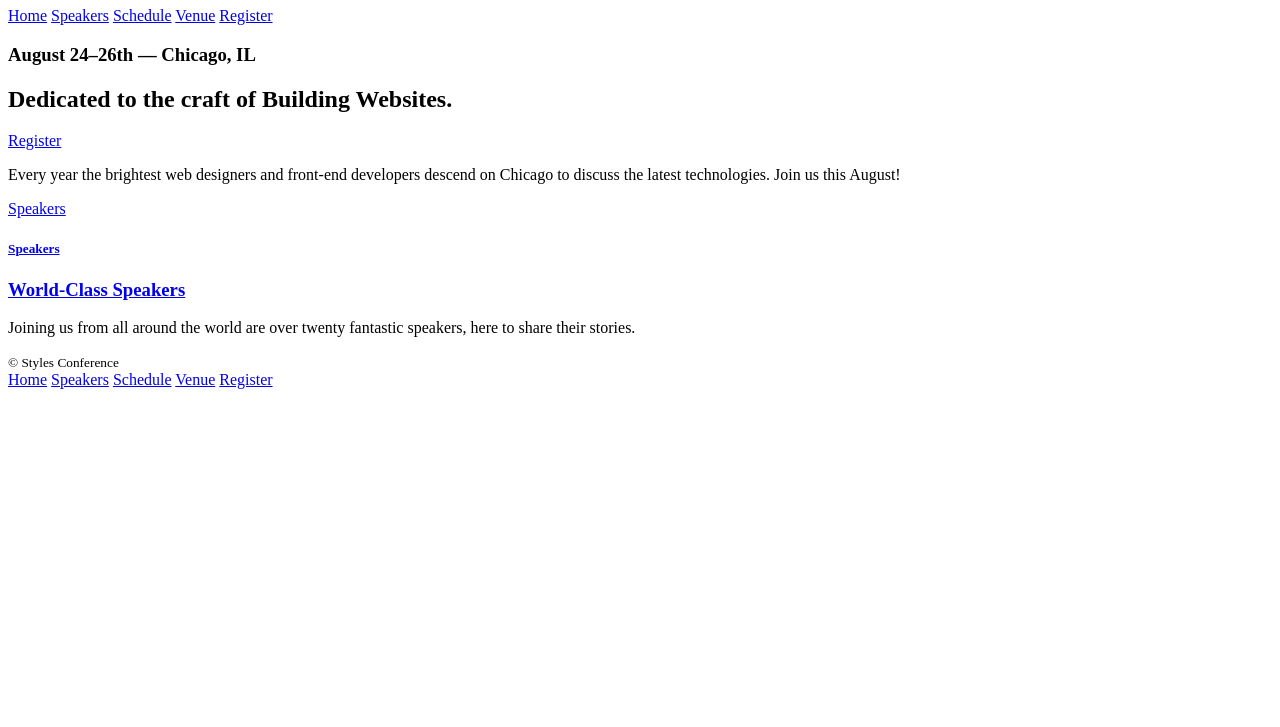
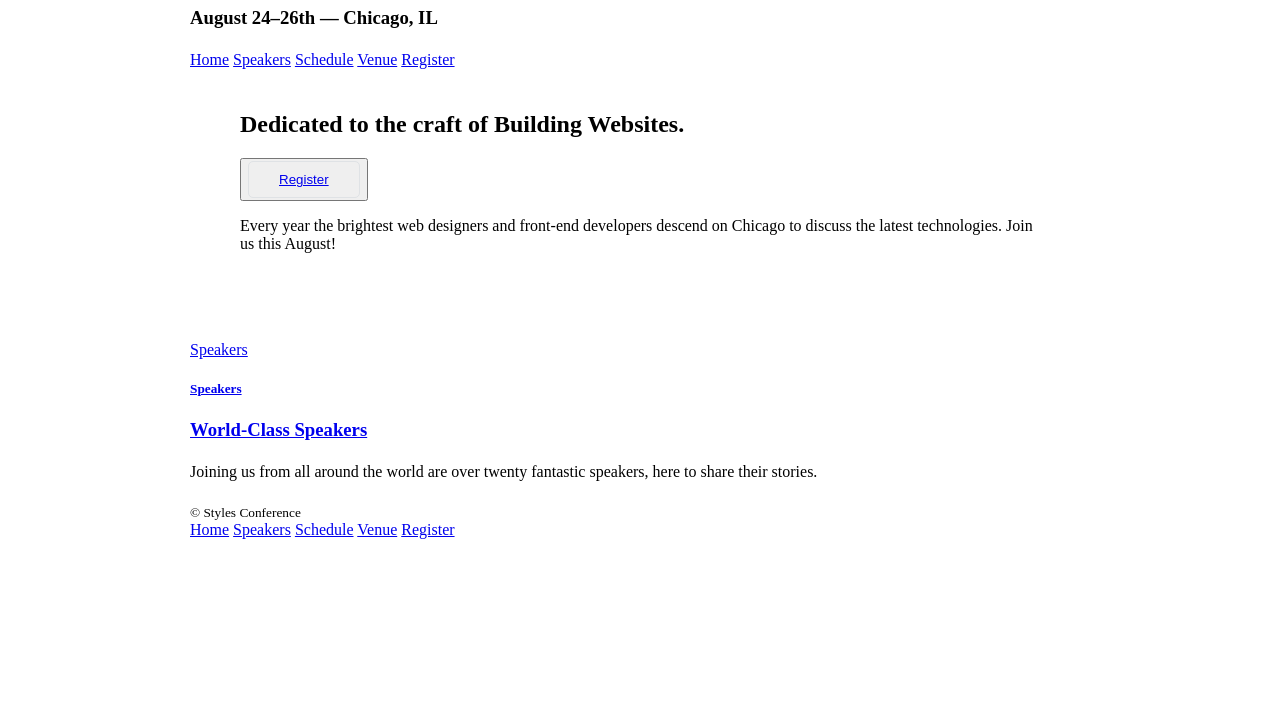
Before and after one commit to sumitsaurabh927/Basics, a plain HTML site: page index.html in a window 1280 px wide. Shown: the part 73-800 px from the top of the page. Drawn offline with Linux system fonts and the light colour scheme.

Commit message:
added css styes

```diff
--- a/assets/stylesheets/styles.css
+++ b/assets/stylesheets/styles.css
@@ -0,0 +1,52 @@
+/*
+  ========================================
+  Grid
+  ========================================
+*/
+
+*,
+*:before,
+*:after {
+  -webkit-box-sizing: border-box;
+     -moz-box-sizing: border-box;
+          box-sizing: border-box;
+}
+.container {
+    margin: 0 auto;
+    padding-left: 30px;
+    padding-right: 30px;
+    width: 960px;
+  }
+  /*
+  ========================================
+  Typography
+  ========================================
+*/
+
+h1, h3, h4, h5, p {
+    margin-bottom: 22px;
+  }
+  /*
+  ========================================
+  Buttons
+  ========================================
+*/
+
+.btn {
+    border-radius: 5px;
+    display: inline-block;
+    margin: 0;
+  }
+  .btn-alt {
+    border: 1px solid #dfe2e5;
+    padding: 10px 30px;
+  }
+  /*
+  ========================================
+  Home
+  ========================================
+*/
+
+.hero {
+    padding: 22px 80px 66px 80px;
+  }
--- a/index.html
+++ b/index.html
@@ -8,10 +8,12 @@
     <link rel="stylesheet" href="assets/stylesheets/styles.css" >
 </head>
 <body>
-    <header>
-        <h1>
-            <a href="index.html">Styles Conference</a>
-        </h1>
+    <header class="container">
+
+            <h1>
+                <a href="index.html">Styles Conference</a>
+            </h1>
+        <h3>August 24&ndash;26th &mdash; Chicago, IL</h3>
         <nav>
             <a href="index.html">Home</a>
             <a href="speakers.html">Speakers</a>
@@ -19,17 +21,19 @@
             <a href="venue.html">Venue</a>
             <a href="register.html">Register</a>
         </nav>
-        <h3>August 24&ndash;26th &mdash; Chicago, IL</h3>
+
     </header>
-    <section>
+    <section class="container hero ">
         <h2>Dedicated to the craft of Building Websites.</h2>
-        <a href="Register.html">Register</a>
+        <button>
+            <a href="Register.html" class="btn btn-alt">Register</a>
+        </button>
         <p>
             Every year the brightest web designers and front-end developers descend on Chicago to discuss the latest technologies. Join us this August!
         </p>
     </section>
     <section>
-        <section>
+        <section class="container">
             <a href="speakers.html">Speakers
                 <h5>Speakers</h5>
                 <h3>World-Class Speakers</h3>
@@ -39,7 +43,7 @@
             </p>
         </section>
     </section>
-    <footer>
+    <footer class="container">
         <small>
             &copy; Styles Conference
         </small>
```
